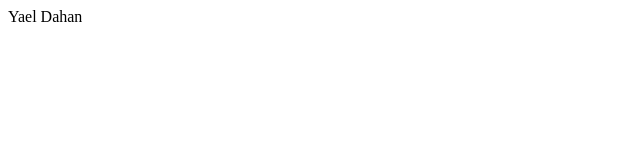
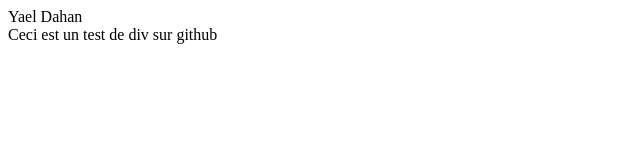
Before and after one commit to yaelsarahd/first_git_project, a plain HTML site: page index.html in a window 1280 px wide. Shown: the whole page, without its empty margins (0-640 px from the left). Drawn offline with Linux system fonts and the light colour scheme.

Commit message:
Update index.html

```diff
--- a/index.html
+++ b/index.html
@@ -8,5 +8,6 @@
 </head>
 <body>
     <div id="mydiv">Yael Dahan</div>
+    <div id=testgit>Ceci est un test de div sur github</div>
 </body>
 </html>
```
